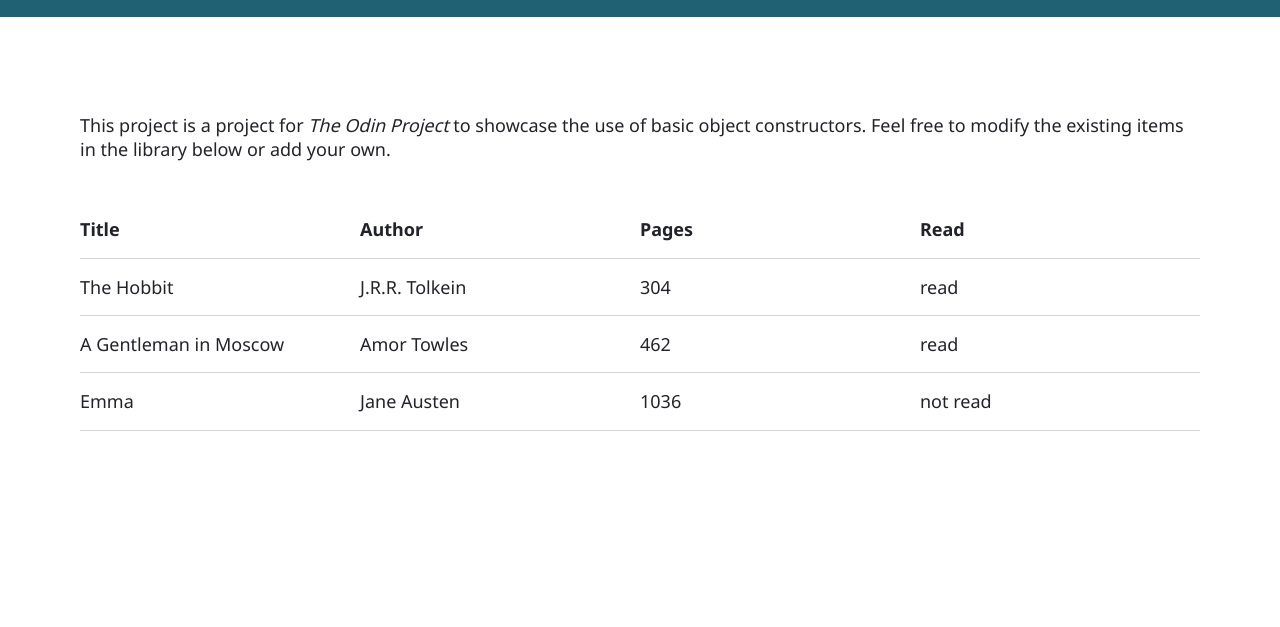
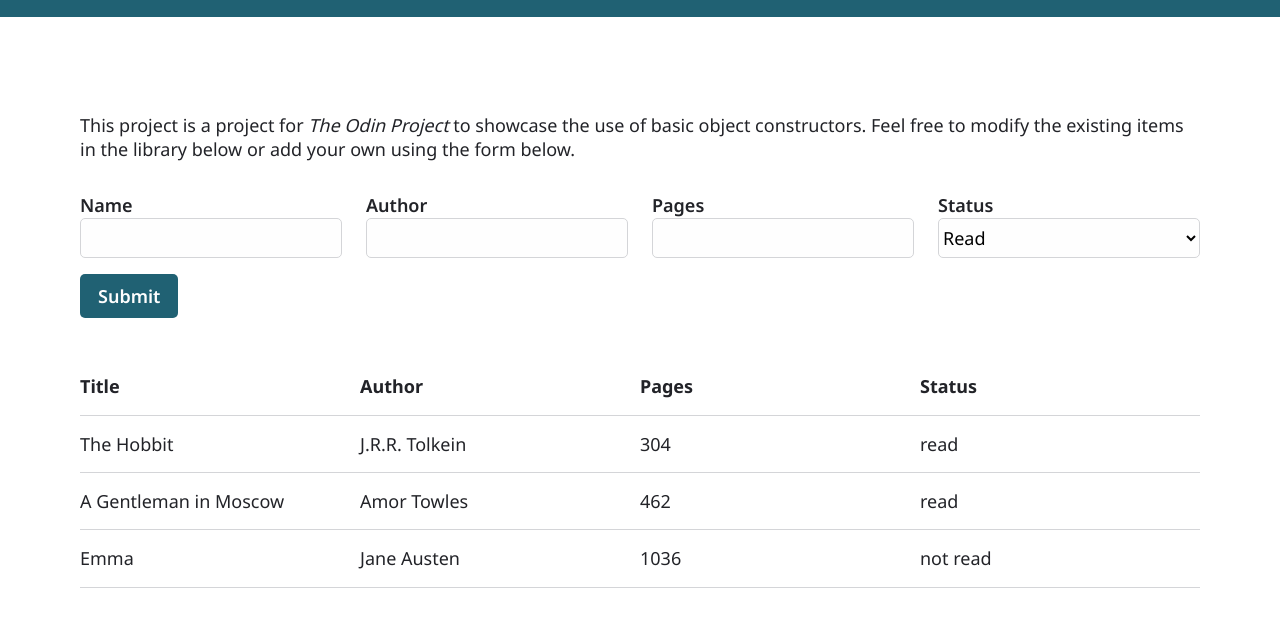
Before and after one commit to bst003/library, a plain HTML site: page index.html in a window 1280 px wide. Shown: the part 61-688 px from the top of the page. Drawn offline with Linux system fonts and the light colour scheme.

Commit message:
Add and style book submission form

```diff
--- a/assets/css/style.css
+++ b/assets/css/style.css
@@ -40,6 +40,51 @@ body{
 p{
     margin: 16px 0px;}
 
+button,
+.button{
+    cursor: pointer;
+    padding: 12px 18px;
+    color: var(--almost-white);
+    font-weight: 600;
+    border: initial;
+    border-radius: var(--border-radius);
+    background-color: var(--blue);
+    -webkit-transition: all 0.2s ease-in;
+    transition: all 0.2s ease-in;}
+    button:hover,
+    .button:hover,
+    button:active,
+    .button:active,
+    button:focus,
+    .button:focus{
+        background-color: var(--blue-alt);
+        -webkit-transition: all 0.2s ease-in;
+        transition: all 0.2s ease-in;}
+
+
+form{
+    display: block;}
+    label{
+        font-weight: 600;
+        display: block;}
+
+    input[type=text],
+    input[type=number],
+    select{
+        background-color: var(--almost-white);
+        height: 40px;
+        border: 1px solid var(--light-gray);
+        border-radius: var(--border-radius);
+        outline: initial!important;
+        width: 100%;}
+        input[type=text]:focus,
+        input[type=number]:focus,
+        select:focus,
+        input[type=text]:focus-visible,
+        input[type=number]:focus-visible,
+        select:focus-visible{
+            border-color: var(--blue)}
+
 
 /*
 Site Header
@@ -63,6 +108,16 @@ Site Main
 main{
     padding: min(120px, 10vh) 0px;}
 
+    #new-book{
+        margin: 32px 0px 0px;
+        display: flex;
+        flex-wrap: wrap;
+        gap: 16px 24px;}
+        #new-book div{
+            flex: 1 1 calc(25% - 18px);}
+        #new-book .submit-contain{
+            flex: 1 0 100%;}
+
     #library-items{
         border-collapse: collapse;
         margin: 40px 0px 0px;
--- a/assets/js/scripts.js
+++ b/assets/js/scripts.js
@@ -10,11 +10,11 @@ Create a function to toggle the read status of the book using a button
 let myLibrary = [];
 
 
-function Book(name, author, pages, read) {
+function Book(name, author, pages, status) {
     this.name = name,
     this.author = author,
     this.pages = pages,
-    this.read = read;
+    this.status = status;
 }
 
 
@@ -22,7 +22,7 @@ function displayLibraryItems(array){
 
     const tableBody = document.querySelector('#library-items tbody');
 
-    myLibrary.forEach( (book, index) => {
+    array.forEach( (book, index) => {
 
         let row = document.createElement('tr');
         row.setAttribute('data-index', index);
--- a/index.html
+++ b/index.html
@@ -27,8 +27,53 @@
 
             <p>
                 This project is a project for <i>The Odin Project</i> to showcase the use of basic object constructors.
-                Feel free to modify the existing items in the library below or add your own.
+                Feel free to modify the existing items in the library below or add your own using the form below.
             </p>
+
+            <form id="new-book">
+
+                <div>
+                    <label for="name">
+                        Name
+                    </label>
+                    <input id="name" name="name" type="text" required>
+                </div>
+
+                <div>
+                    <label for="author">
+                        Author
+                    </label>
+                    <input id="author" name="author" type="text" required>
+                </div>
+
+                <div>
+                    <label for="pages">
+                        Pages
+                    </label>
+                    <input id="pages" name="pages" type="number" required>
+                </div>
+
+                <div>
+                    <label for="status">
+                        Status
+                    </label>
+                    <select id="status" name="status">
+                        <option value="read">
+                            Read
+                        </option>
+                        <option value="not read">
+                            Not Read
+                        </option>
+                    </select>
+                </div>
+
+                <div class="submit-contain">
+                    <button type="submit">
+                        Submit
+                    </button>
+                </div>
+
+            </form>
 
             <table id="library-items">
 
@@ -48,7 +93,7 @@
                         </th>
 
                         <th>
-                            Read
+                            Status
                         </th>
 
                     </tr>
```
